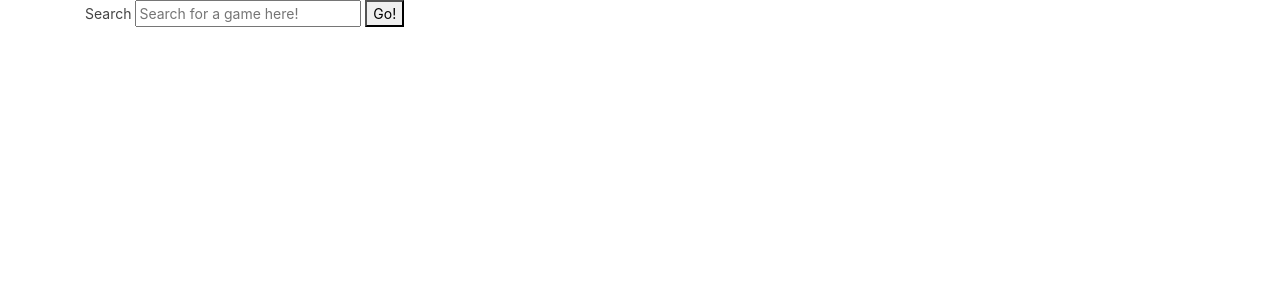
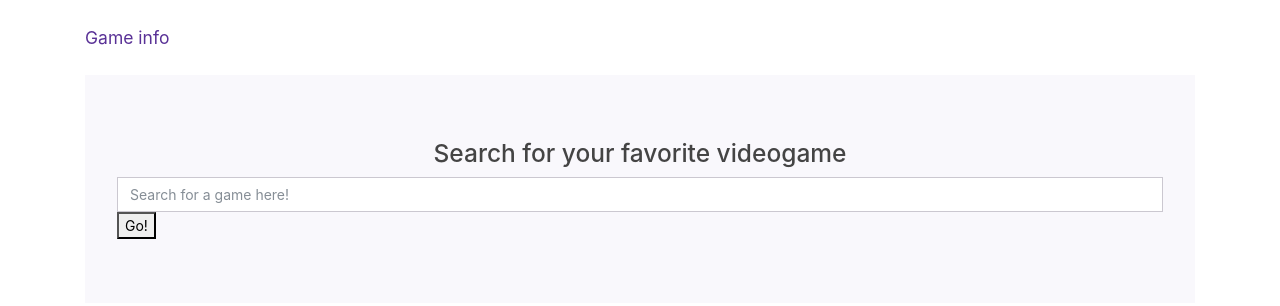
Before and after one commit to glitchy-cat/search-engine, a plain HTML site: page index.html in a window 1280 px wide. Drawn offline with nearby package versions, Linux system fonts and the light colour scheme; files that its build step writes are made by us from their sources.

Commit message:
Added jumbotron and strted other bootstrap styles

```diff
--- a/index.html
+++ b/index.html
@@ -1,5 +1,6 @@
 <!DOCTYPE html>
 <html lang="en">
+
 <head>
     <meta charset="UTF-8">
     <meta name="viewport" content="width=device-width, initial-scale=1, shrink-to-fit=no">
@@ -11,18 +12,31 @@
 
 <body>
 
+    <nav class="navbar navbar-default">
+        <div class="container">
+            <div class="navbar-header">
+                <a class="navbar-brand" href="index.html">Game info</a>
+            </div>
+        </div>
+    </nav>
+
     <div class="container">
-        <form method="GET">
-            <label for="site-search">Search</label>
-            <input type="text" id="site-search" placeholder="Search for a game here!">
-            <button  type ="button" id="getText">Go!</button>
-
-        </form>
+        <div class="jumbotron">
+            <h3 class="text-center">Search for your favorite videogame</h3>
+            <form id="searchForm" method="GET">
+                <input type="text" class="form-control" id="site-search" placeholder="Search for a game here!">
+                <button type="button" class="" id="getText">Go!</button>
+            </form>
+        </div>
     </div>
 
-    <div class="results"></div>
-    <div id="output"></div>
+    <div class ="container">
+        <div id="output" class="row"></div>
+    </div>
+
+
     <script type="text/javascript" src="scripts/main.js"></script>
 
 </body>
+
 </html>
--- a/scripts/main.js
+++ b/scripts/main.js
@@ -21,5 +21,5 @@ function getText() {
             });
             document.getElementById('output').innerHTML = output;
         })
-    .catch((err) => console.log(error))
+        .catch((err) => console.log(error))
 }
```
